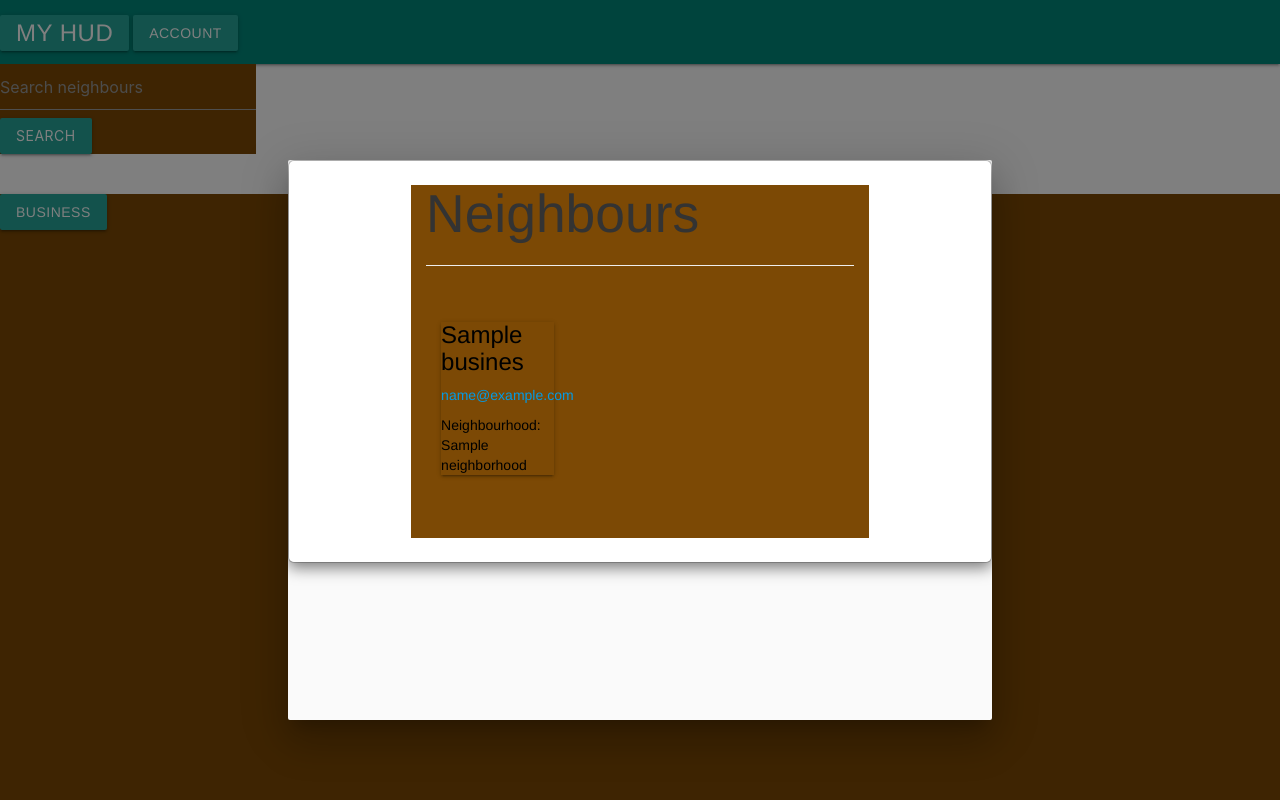
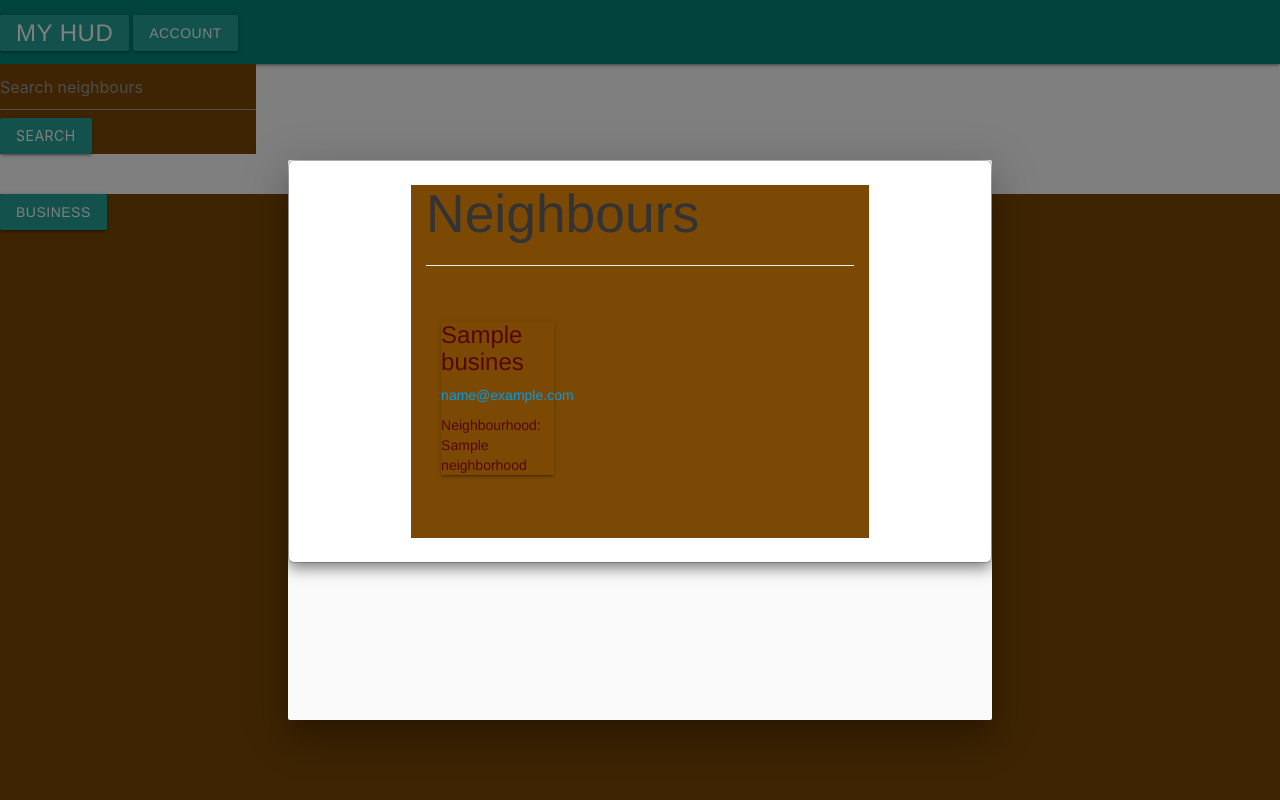
Before and after one commit to CarineIzere/Neibourhood, a Django app: page /business/ in a window 1280 px wide, after a click on "BUSINESS". Run offline with Django 3.2, Linux system fonts and the light colour scheme; tables that the repository leaves empty hold one stand-in row (values such as "Sample post"); some libraries are stand-ins or nearby versions.

Commit message:
add style

```diff
--- a/neighbour/templates/businesses.html
+++ b/neighbour/templates/businesses.html
@@ -43,9 +43,9 @@
                     <div class="col-sm-4" style="margin-bottom: 2em;">
                         <div class="card bg-light">
                             <div class="card-body">
-                                <h5 class="card-title firstletter" style="color:black">{{business.name}}</h5>
+                                <h5 class="card-title firstletter" style="color:rgb(85, 7, 7);">{{business.name}}</h5>
                                 <p class="card-text"><a class='maillink' href="mailto:{{profile.contact}}">{{business.email}}</a></p>
-                                <p class="card-text"><a style="color:black">Neighbourhood: {{business.neighborhood}}</a></p>
+                                <p class="card-text"><a style="color:rgb(85, 7, 7);">Neighbourhood: {{business.neighborhood}}</a></p>
 
                             </div>
                         </div>
```
